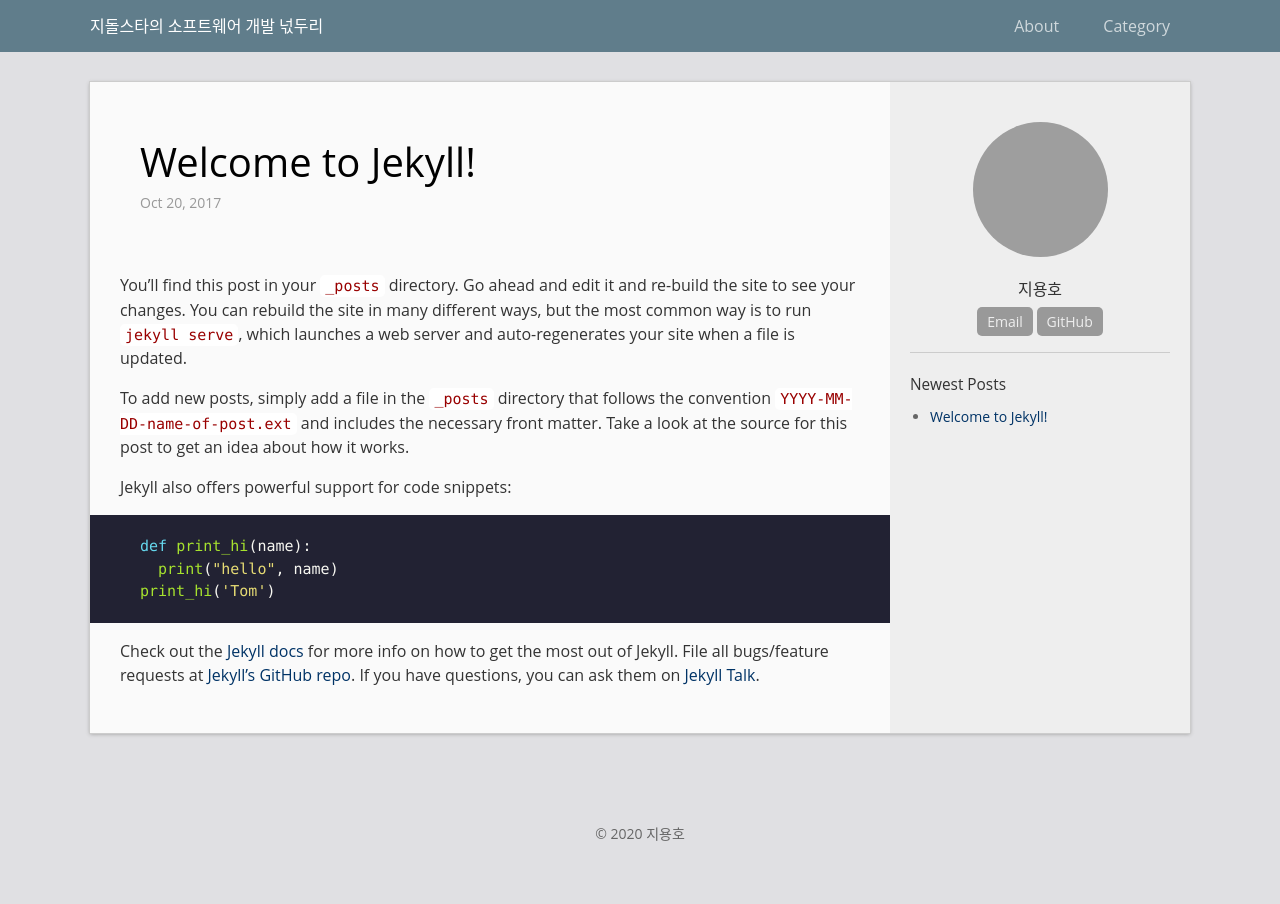
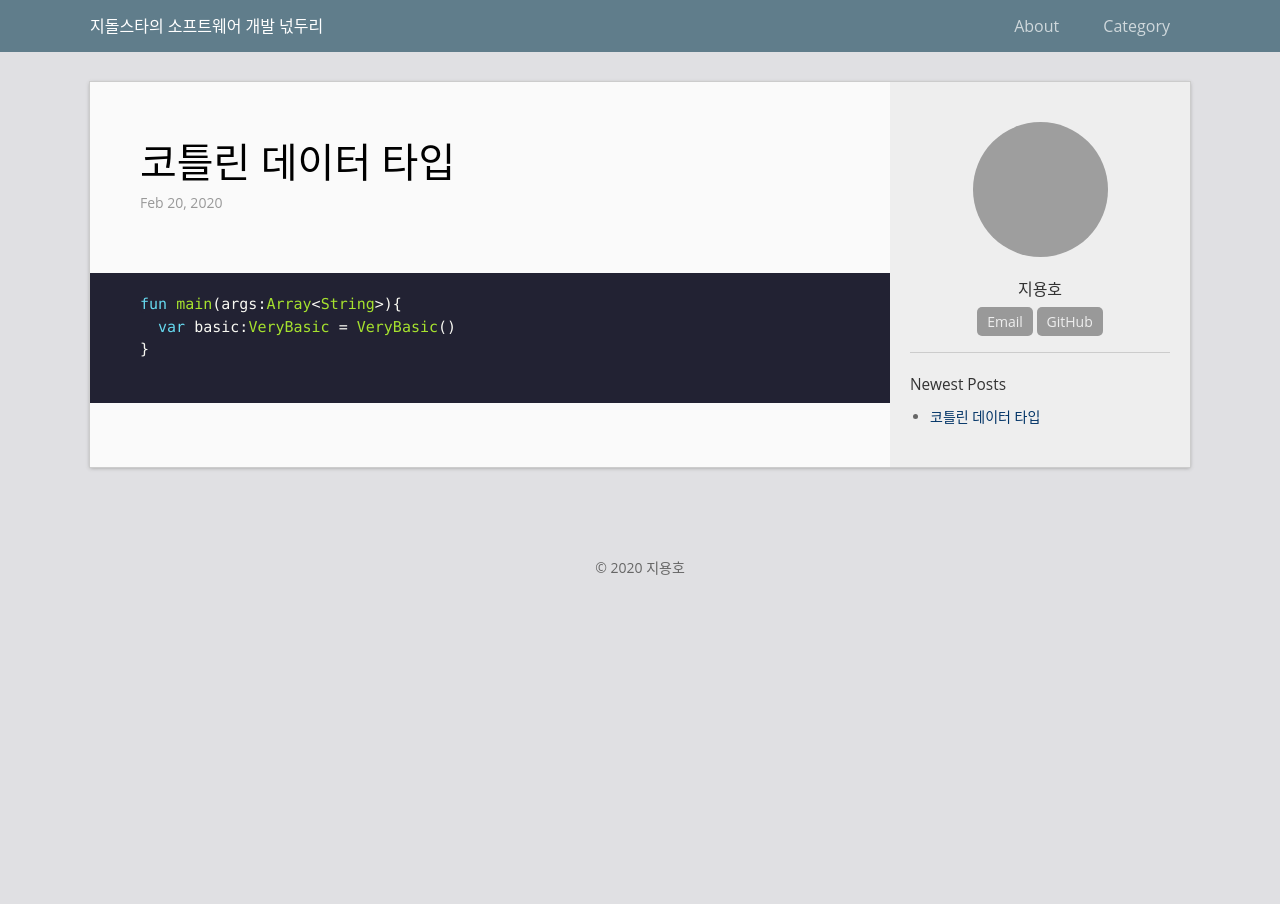
Before and after one commit to jidolstar/jidolstar.github.io, a Jekyll site: the page built from _posts/2020-02-20-first-post.md, in a window 1280 px wide. Built offline with Jekyll 4.4.1, drawn with Linux system fonts in a browser that asks for light colours; grey boxes are pictures that could not be loaded.

Commit message:
Update 2020-02-20-first-post.md

````diff
--- a/_posts/2020-02-20-first-post.md
+++ b/_posts/2020-02-20-first-post.md
@@ -1,22 +1,14 @@
 ---
-title: "Welcome to Jekyll!"
-date: 2017-10-20 08:26:28 -0400
-categories: jekyll update
+title: "코틀린 데이터 타입"
+date: 2020-02-20 20:00:00 +0900
+categories: kotlin(코틀린)
 ---
-You’ll find this post in your `_posts` directory. Go ahead and edit it and re-build the site to see your changes. You can rebuild the site in many different ways, but the most common way is to run `jekyll serve`, which launches a web server and auto-regenerates your site when a file is updated.
 
-To add new posts, simply add a file in the `_posts` directory that follows the convention `YYYY-MM-DD-name-of-post.ext` and includes the necessary front matter. Take a look at the source for this post to get an idea about how it works.
 
-Jekyll also offers powerful support for code snippets:
 
-```python
-def print_hi(name):
-  print("hello", name)
-print_hi('Tom')
+```kotlin
+fun main(args:Array<String>){
+  var basic:VeryBasic = VeryBasic()
+}
+
 ```
-
-Check out the [Jekyll docs][jekyll-docs] for more info on how to get the most out of Jekyll. File all bugs/feature requests at [Jekyll’s GitHub repo][jekyll-gh]. If you have questions, you can ask them on [Jekyll Talk][jekyll-talk].
-
-[jekyll-docs]: https://jekyllrb.com/docs/home
-[jekyll-gh]:   https://github.com/jekyll/jekyll
-[jekyll-talk]: https://talk.jekyllrb.com/
````
